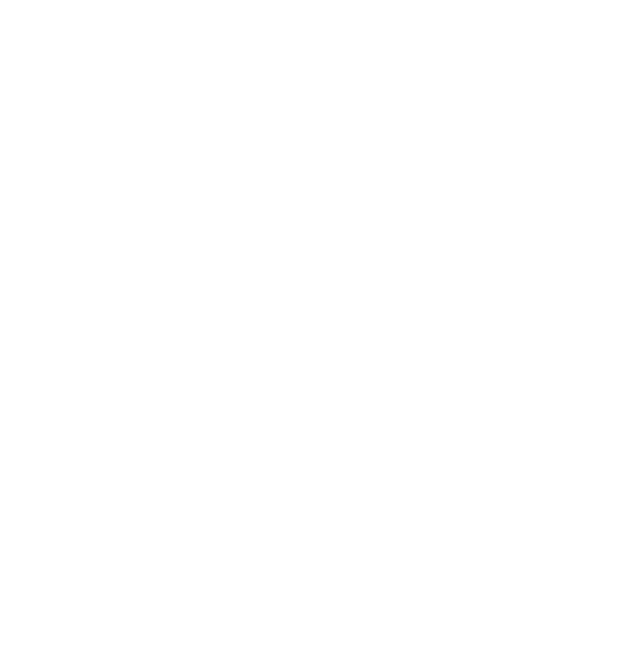
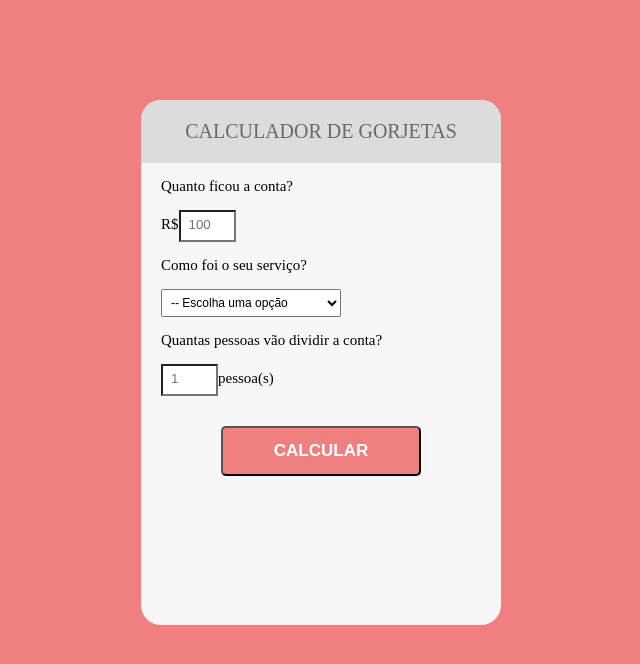
Before and after one commit to gilmarfariasjr/projeto-gorgeta, a plain HTML site: page index.html in a window 1280 px wide. Shown: the whole page, without its empty margins (319-959 px from the left). Drawn offline with Linux system fonts and the light colour scheme.

Commit message:
atualização

```diff
--- /dev/null
+++ b/estilo.css
@@ -0,0 +1,59 @@
+body{
+    font: 15px normal arial;
+    background-color: lightcoral;
+}
+
+#container{
+    height: 525px;
+    width: 360px;
+    margin: 100px auto;
+    background: #f7f7f7;
+    /*box-shadow: 5px 5px 5px gainsboro;*/
+    border-radius: 20px;
+}
+
+.title{
+    text-transform: uppercase;
+    background-color: gainsboro;
+    color: dimgrey;
+    padding: 20px;
+    font-size: 20px;
+    font-weight: normal;
+    border-top-left-radius : 20px;
+    border-top-right-radius: 20px;
+    text-align: center;
+}
+
+.tipsForm{
+    padding-left: 20px;
+    padding-right: 20px;
+}
+
+.formInput{
+    background-color: white;
+    width: 40px;
+    padding: 5px 5px 8px 8px;
+}
+
+.formInput:focus{
+    border: 3px solid lightcoral;
+}
+
+.formSelect{
+    width: 180px;
+    padding: 5px;
+    font-size: 12px;
+}
+
+.formSubmit{
+    text-transform: uppercase;
+    font-weight: bold;
+    display: block;
+    margin: 30px auto;
+    background: lightcoral;
+    border-radius: 5px;
+    width: 200px;
+    height: 50px;
+    font-size: 17px;
+    color: white;
+}
--- a/index.html
+++ b/index.html
@@ -4,9 +4,40 @@
     <meta charset="UTF-8">
     <meta http-equiv="X-UA-Compatible" content="IE=edge">
     <meta name="viewport" content="width=device-width, initial-scale=1.0">
-    <title>Document</title>
+    <title>Calculador de Gorjetas</title>
+    <link rel="stylesheet" href="estilo.css">
 </head>
 <body>
-
+    <div id="container">
+        <div>
+            <h1 class="title">Calculador de Gorjetas</h1>
+        </div>
+        <div>
+            <form class="tipsForm">
+                <label for="bill">
+                    <p>Quanto ficou a conta?</p>
+                </label>
+                <p>R$<input type="number" name="bill" id="bill" placeholder="100" class="formInput"></p>
+                <label for="serviceQual">
+                    <p>Como foi o seu serviço?</p>
+                </label>
+                <p>
+                    <select name="serviceQual" id="serviceQual" class="formSelect">
+                        <option disabled selected value="0">-- Escolha uma opção</option>
+                        <option value="0.3">30% - Incrível</option>
+                        <option value="0.2">20% - Bom</option>
+                        <option value="0.15">15% - Aceitável</option>
+                        <option value="0.10">10% - Ruim</option>
+                        <option value="0.05">05% - Péssimo</option>
+                    </select>
+                </p>
+                <label for="people">
+                    <p>Quantas pessoas vão dividir a conta?</p>
+                </label>
+                <p><input type="number" name="people" id="people" placeholder="1" class="formInput">pessoa(s)</p>
+                <button type="submit" class="formSubmit">Calcular</button>
+            </form>
+        </div>
+    </div>
 </body>
 </html>
```
